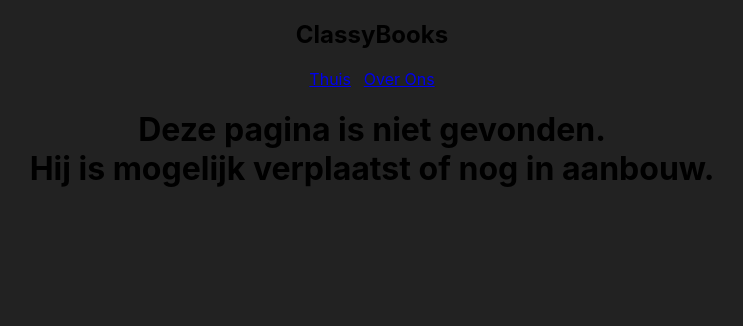
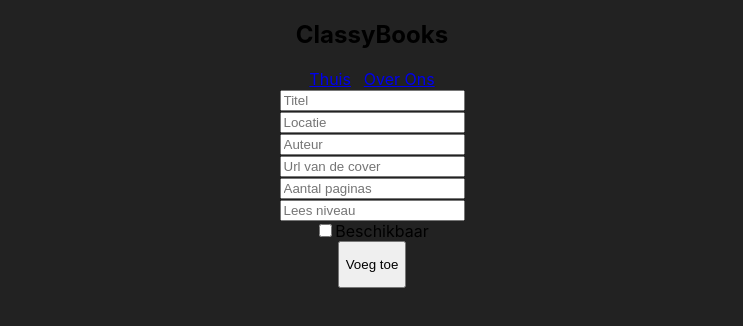
Before and after one commit to WoutNerd/ClassyBooks, a React (Create React App) app in the folder client/: page /boek-toevoegen in a window 1280 px wide. Shown: the top 326 px of the page, without its empty margins (268-1011 px from the left). Built offline with nearby package versions, Linux system fonts and the light colour scheme.

Commit message:
Add material added

```diff
--- a/client/src/index.js
+++ b/client/src/index.js
@@ -14,6 +14,7 @@ import Dashboard from './pages/teacher/teacherDashboard';
 import TeacherLibrary from './pages/teacher/teacherLibrary';
 import AddUser from './pages/admin/addUser';
 import UserTyperChoise from './userTypeChoise';
+import AddMaterial from './pages/admin/addMaterial';
 import Test from "./pages/test";
 
 
@@ -30,6 +31,7 @@ root.render(
         <Route path='overzicht' element={<Dashboard/>}/>
         <Route path='bibliotheek' element={<TeacherLibrary/>}/>
         <Route path='leerling-toevoegen' element={<AddUser/>}/>
+        <Route path='boek-toevoegen' element={<AddMaterial/>}/>
         <Route path='test' element={<Test/>}/>
       </Route>
     </Routes>
--- /dev/null
+++ b/client/src/pages/admin/addMaterial.jsx
@@ -0,0 +1,57 @@
+import '../../App.css'
+import { post, Title, getCookie } from '../../functions'
+import { useState } from 'react'
+
+async function addMaterial(isChecked) {
+
+    const sessionid = getCookie('sessionId')
+    var [title, place, author, cover, pages, readinglevel] = document.forms[0]
+    title = title.value
+    place = place.value
+    author = author.value
+    cover = cover.value
+    pages = pages.value
+    readinglevel = readinglevel.value
+    const available = isChecked
+    const description = {author, cover, pages, readinglevel}
+    var body = {sessionid, title, place, description, available}
+
+    if (title === "" || place === "" || author === "") {
+        alert('Je moet de velden Titel, Locatie en Auteur invullen')
+
+    }
+
+    await post('/createMaterial', body)
+}
+
+const AddMaterial = () => {
+    Title('Boeken toevoegen')
+    const [isChecked, setIsChecked] = useState(false);
+
+    function handleChange(e) {
+        setIsChecked(e.target.checked);
+      }
+
+    return ( <div>
+        <form >
+            <input type="text" name='title' placeholder='Titel' />
+            <br />
+            <input type="text" name='place' placeholder='Locatie' />
+            <br />
+            <input type="text" name='author' placeholder='Auteur' />
+            <br />
+            <input type="url" name='cover' placeholder='Url van de cover' />
+            <br />
+            <input type="number" name='pages' placeholder='Aantal paginas'/>
+            <br />
+            <input type="text" name='readinglevel' placeholder='Lees niveau'/>
+            <br />
+            <input type="checkbox"  placeholder='Beschikbaar' checked={isChecked} onChange={handleChange}/>
+            <label htmlFor="">Beschikbaar</label>
+            <br />
+            <button placeholder='Voeg toe' onClick={() => addMaterial(isChecked)} ><p>Voeg toe</p></button>
+        </form>
+    </div> );
+}
+
+export default AddMaterial;
```
